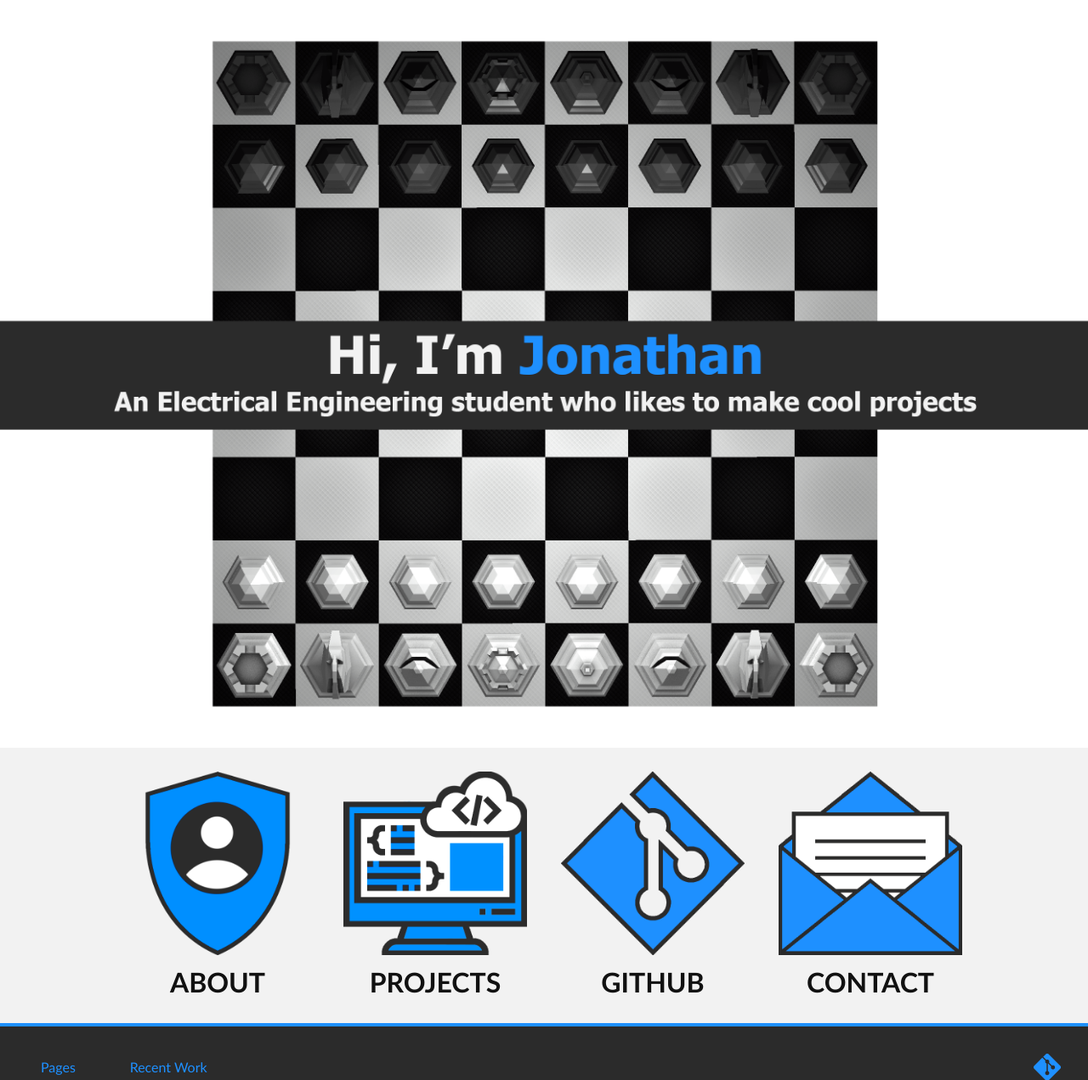
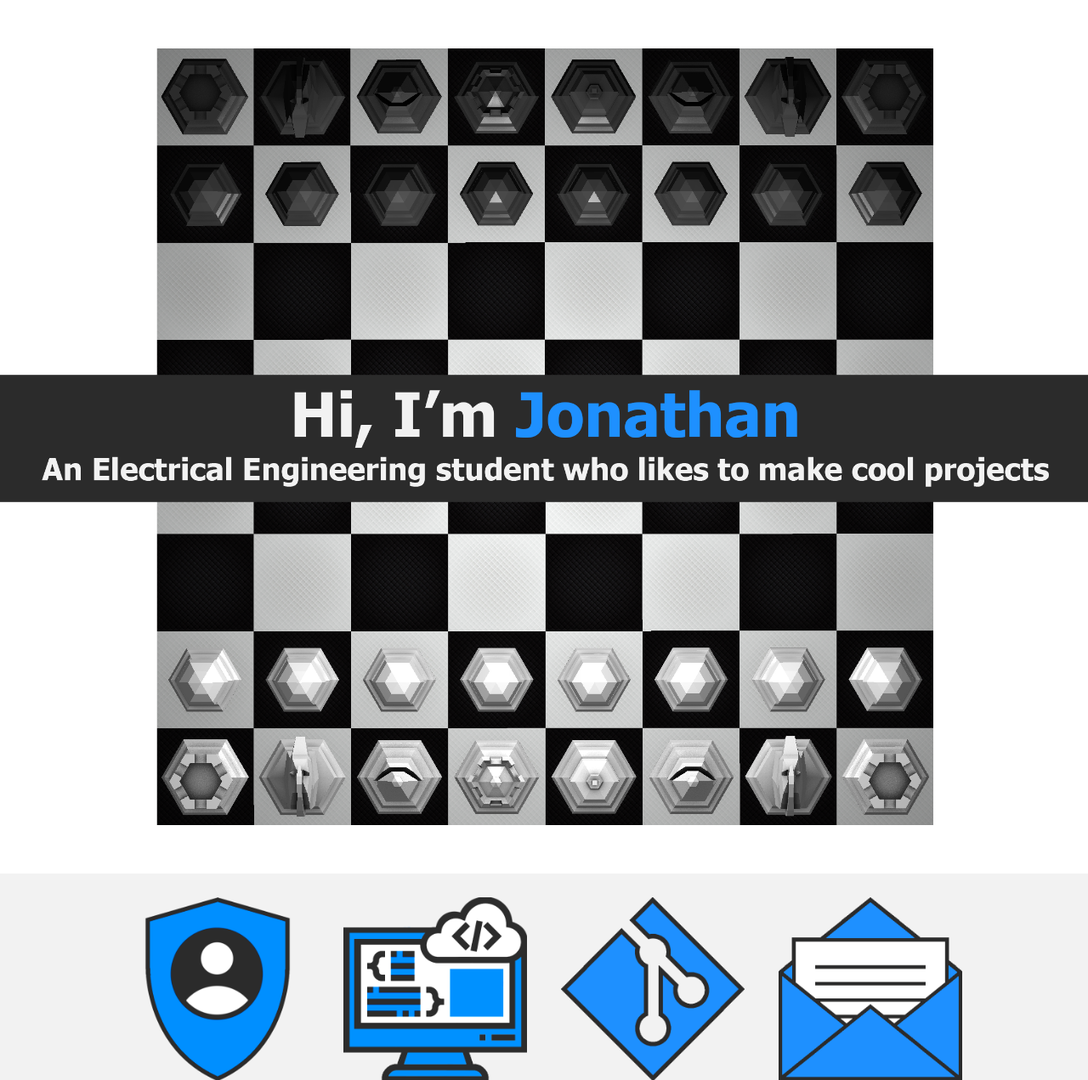
Before and after one commit to jonathanmcdermid/My-Website, a PHP site: page / in a window 1280 px wide. Shown: the part 68-1339 px from the top of the page at 85% size. Run offline with PHP 8.4, Linux system fonts and the light colour scheme.

Commit message:
test banner

```diff
--- a/style.css
+++ b/style.css
@@ -152,9 +152,8 @@ header nav ul li a {
 .index-banner {
     margin-top:-32px;
     width: 100%;
-    height: 110vh;
-    background-color: #fff;
-    background-image: url('images/banner.png');
+    height: 1028px;
+    background-image: url('images/bannerWhite.png');
     background-repeat: no-repeat;
     background-position: center;
     background-size: cover;
```
Also changed, not shown: images/bannerWhite.png (added).
